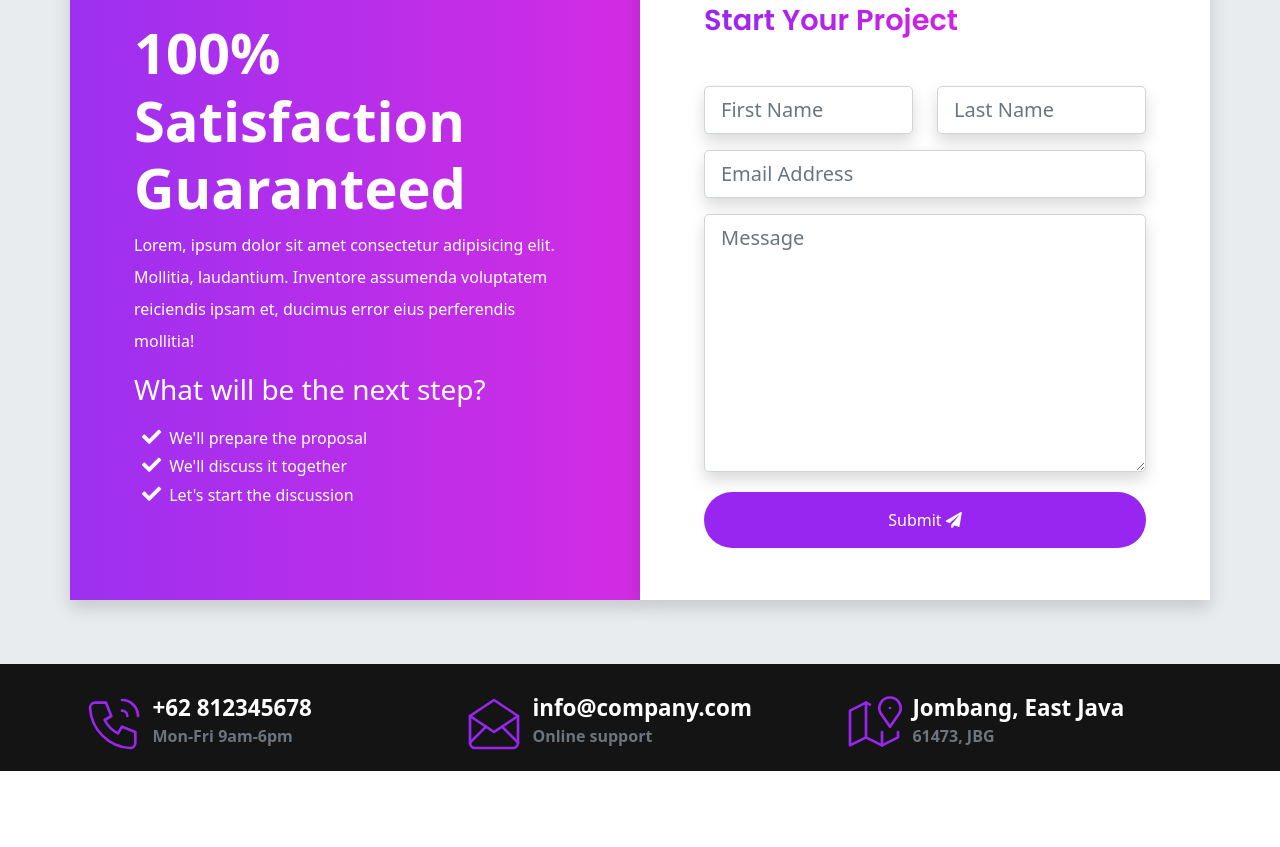
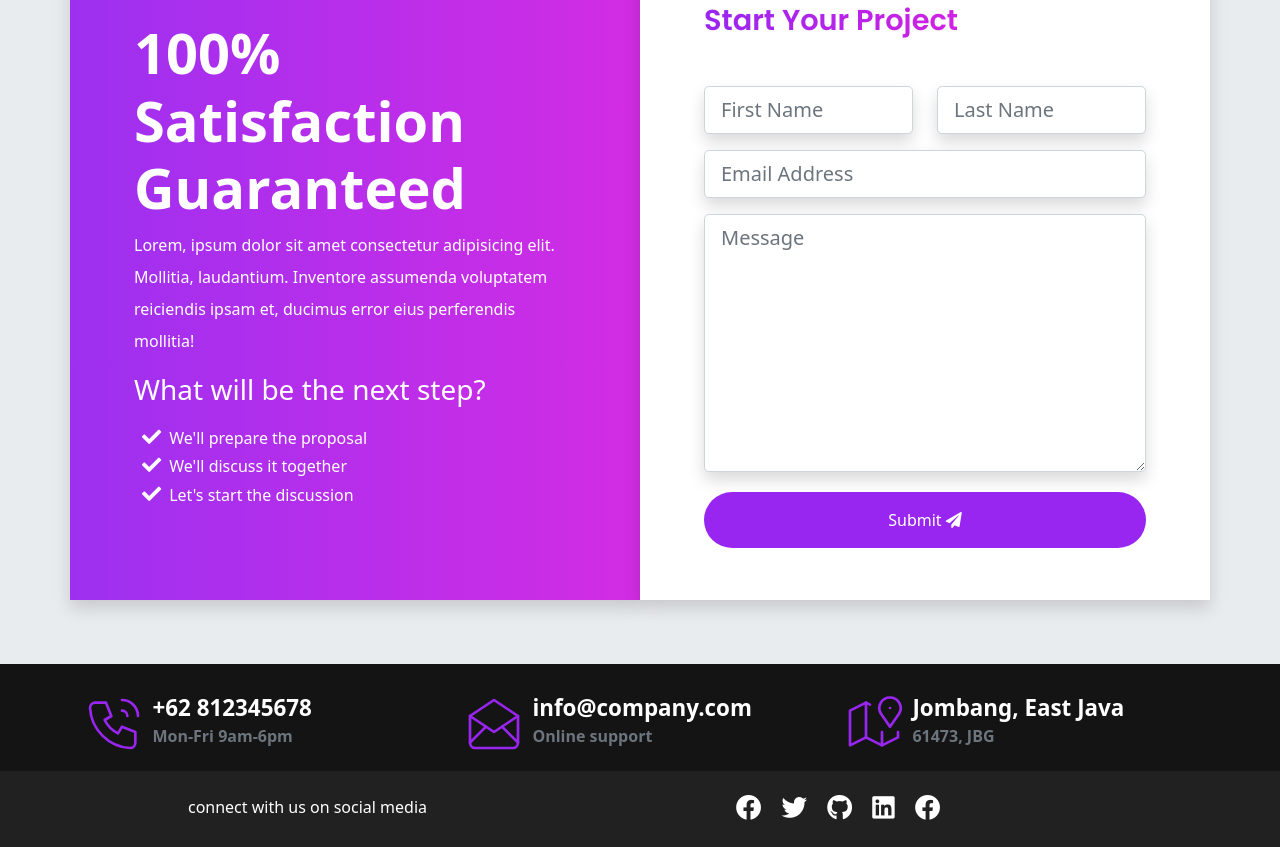
Before and after one commit to krisdianwidya/learn-bootstrap-5, a website: page index.html in a window 1280 px wide. Shown: the part 6751-7598 px from the top of the page. Before the commit the page ends 7522 px from the top, so only its background shows below. Drawn offline with Linux system fonts and the light colour scheme.

Commit message:
create second footer section, social media content and styling

```diff
--- a/index.html
+++ b/index.html
@@ -780,6 +780,34 @@
                 </div>
             </div>
         </div>
+
+        <!-- START SOCIAL MEDIA CONTENT -->
+        <div class="footer-sm" style="background-color: #212121;">
+            <div class="container">
+                <div class="row py-4 text-center text-white">
+                    <div class="col-lg-5 col-md-6 mb-4 mb-md-0">
+                        connect with us on social media
+                    </div>
+                    <div class="log-lg-7 col-md-6">
+                        <a href="#">
+                            <i class="fab fa-facebook"></i>
+                        </a>
+                        <a href="#">
+                            <i class="fab fa-twitter"></i>
+                        </a>
+                        <a href="#">
+                            <i class="fab fa-github"></i>
+                        </a>
+                        <a href="#">
+                            <i class="fab fa-linkedin"></i>
+                        </a>
+                        <a href="#">
+                            <i class="fab fa-facebook"></i>
+                        </a>
+                    </div>
+                </div>
+            </div>
+        </div>
     </footer>
 
     <script src="/assets/vendors/js/glightbox.min.js"></script>
--- a/scss/sections/_footer.scss
+++ b/scss/sections/_footer.scss
@@ -45,3 +45,20 @@
     }
   }
 }
+
+// STYLE SOCIAL MEDIA CONTENT
+.footer-sm {
+  a {
+    color: $white;
+    text-decoration: none;
+
+    i {
+      font-size: 1rem;
+      margin-left: 1rem;
+
+      @include media-breakpoint-up(sm) {
+        font-size: 1.6rem;
+      }
+    }
+  }
+}
```
Also changed, not shown: assets/css/style.css, 1 other file.
